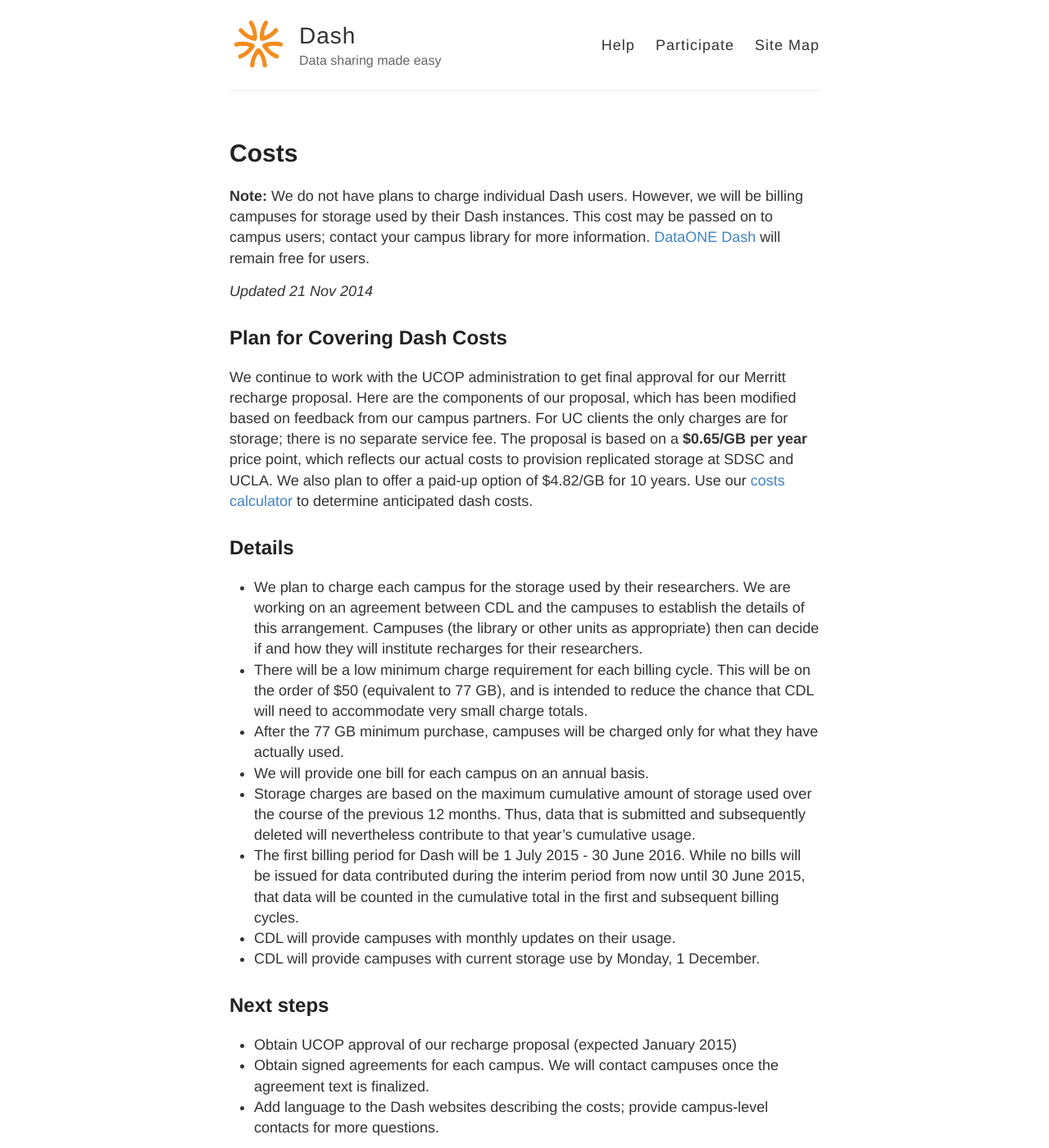
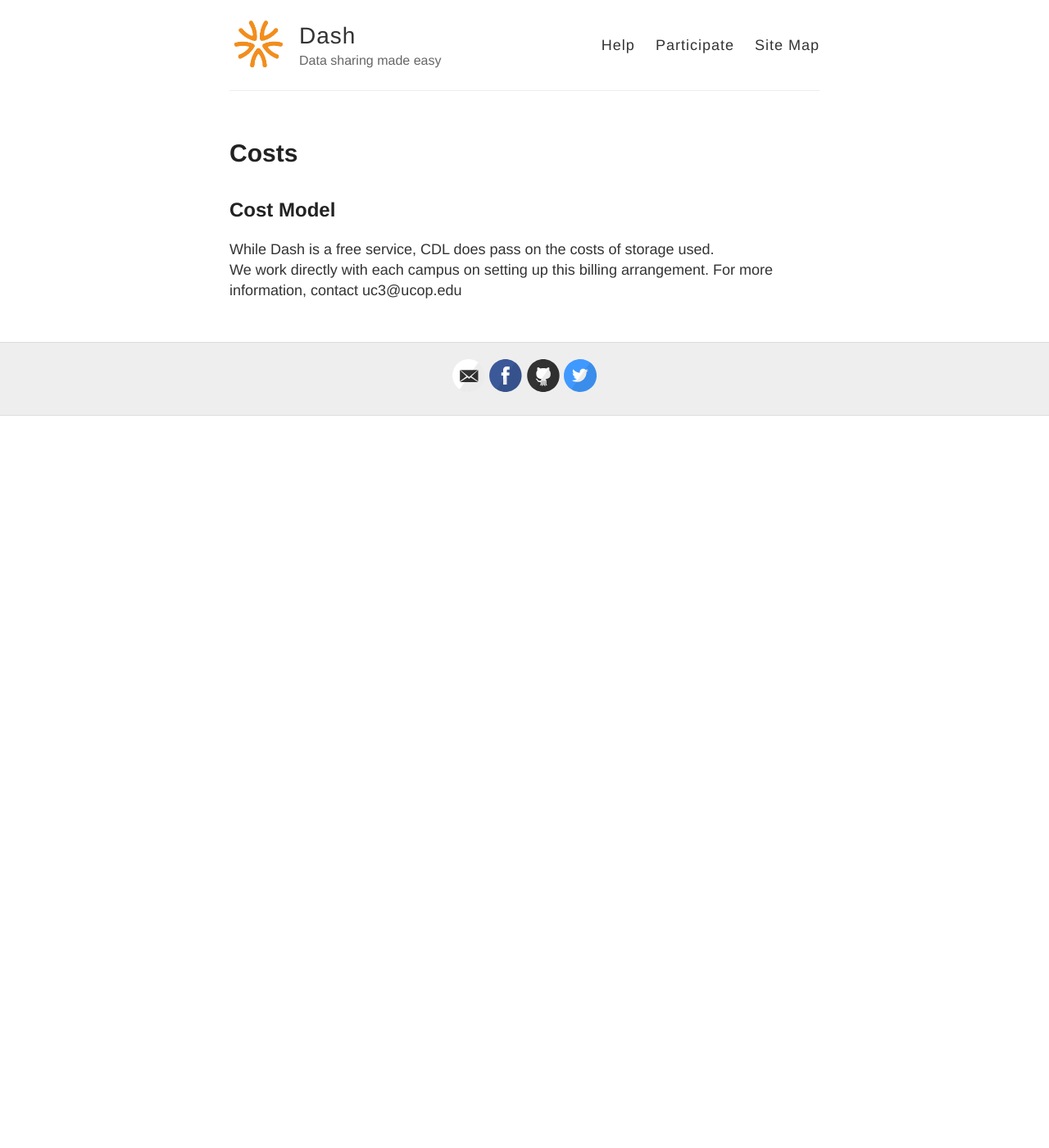
Before and after one commit to CDLUC3/dash, a Jekyll site: the page built from costs.md, in a window 1280 px wide and 1400 px high. Shown: the whole window at 82% size. Built offline with Jekyll 4.4.1, drawn with Linux system fonts in a browser that asks for light colours.

Commit message:
Update costs.md

```diff
--- a/costs.md
+++ b/costs.md
@@ -4,28 +4,7 @@
 permalink: /costs/
 ---
 
-**Note:** We do not have plans to charge individual Dash users. However, we will be billing campuses for storage used by their Dash instances. This cost may be passed on to campus users; contact your campus library for more information. [DataONE Dash](http://oneshare.cdlib.org) will remain free for users.
-
-
-_Updated 21 Nov 2014_
-
-## Plan for Covering Dash Costs
-
-We continue to work with the UCOP administration to get final approval for our Merritt recharge proposal. Here are the components of our proposal, which has been modified based on feedback from our campus partners.  For UC clients the only charges are for storage; there is no separate service fee. The proposal is based on a **$0.65/GB per year** price point, which reflects our actual costs to provision replicated storage at SDSC and UCLA.  We also plan to offer a paid-up option of $4.82/GB for 10 years. Use our [costs calculator](https://docs.google.com/spreadsheets/d/15PyhRDnwOt1hEfZW6EFyFlw4dfoKo5drHgxJ7OBktFg/edit?usp=sharing) to determine anticipated dash costs.
-
-## Details
-
-* We plan to charge each campus for the storage used by their researchers. We are working on an agreement between CDL and the campuses to establish the details of this arrangement. Campuses (the library or other units as appropriate)  then can decide if and how they will institute recharges for their researchers.
-* There will be a low minimum charge requirement for each billing cycle. This will be on the order of $50 (equivalent to 77 GB), and is intended to reduce the chance that CDL will need to accommodate very small charge totals.
-* After the 77 GB minimum purchase, campuses will be charged only for what they have actually used.
-* We will provide one bill for each campus on an annual basis.
-* Storage charges are based on the maximum cumulative amount of storage used over the course of the previous 12 months.  Thus, data that is submitted and subsequently deleted will nevertheless contribute to that year’s cumulative usage.
-* The first billing period for Dash will be 1 July 2015 - 30 June 2016.  While no bills will be issued for data contributed during the interim  period from now until 30 June 2015, that data will be counted in the cumulative total in the first and subsequent billing cycles.
-* CDL will provide campuses with monthly updates on their usage.
-* CDL will provide campuses with current storage use by Monday, 1 December.
-
-## Next steps
-
-* Obtain UCOP approval of our recharge proposal (expected January 2015)
-* Obtain signed agreements for each campus. We will contact campuses once the agreement text is finalized.
-* Add language to the Dash websites describing the costs; provide campus-level contacts for more questions.
+## Cost Model
+While Dash is a free service, CDL does pass on the costs of storage used.
+We work directly with each campus on setting up this billing arrangement.
+For more information, contact uc3@ucop.edu
```
